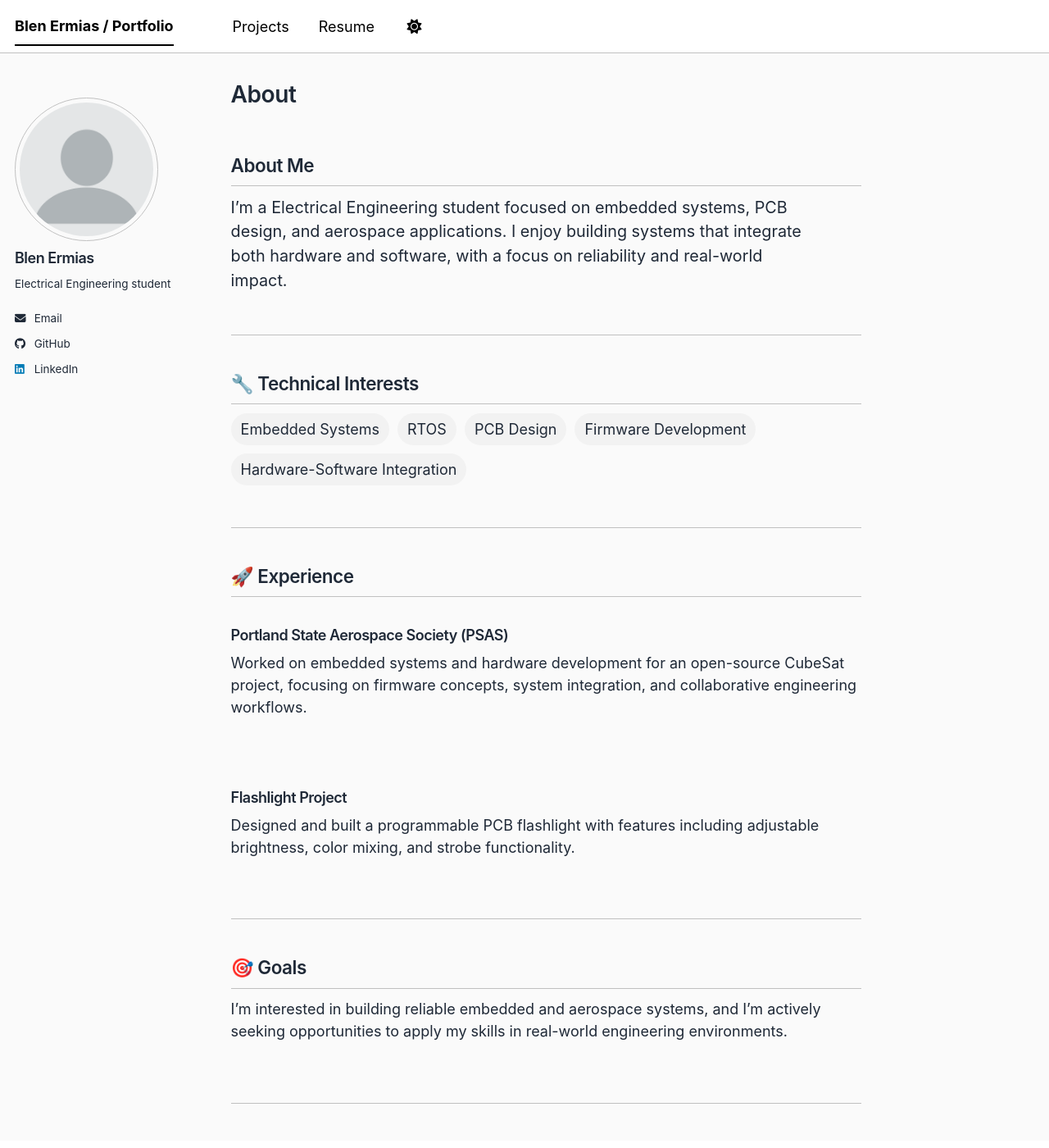
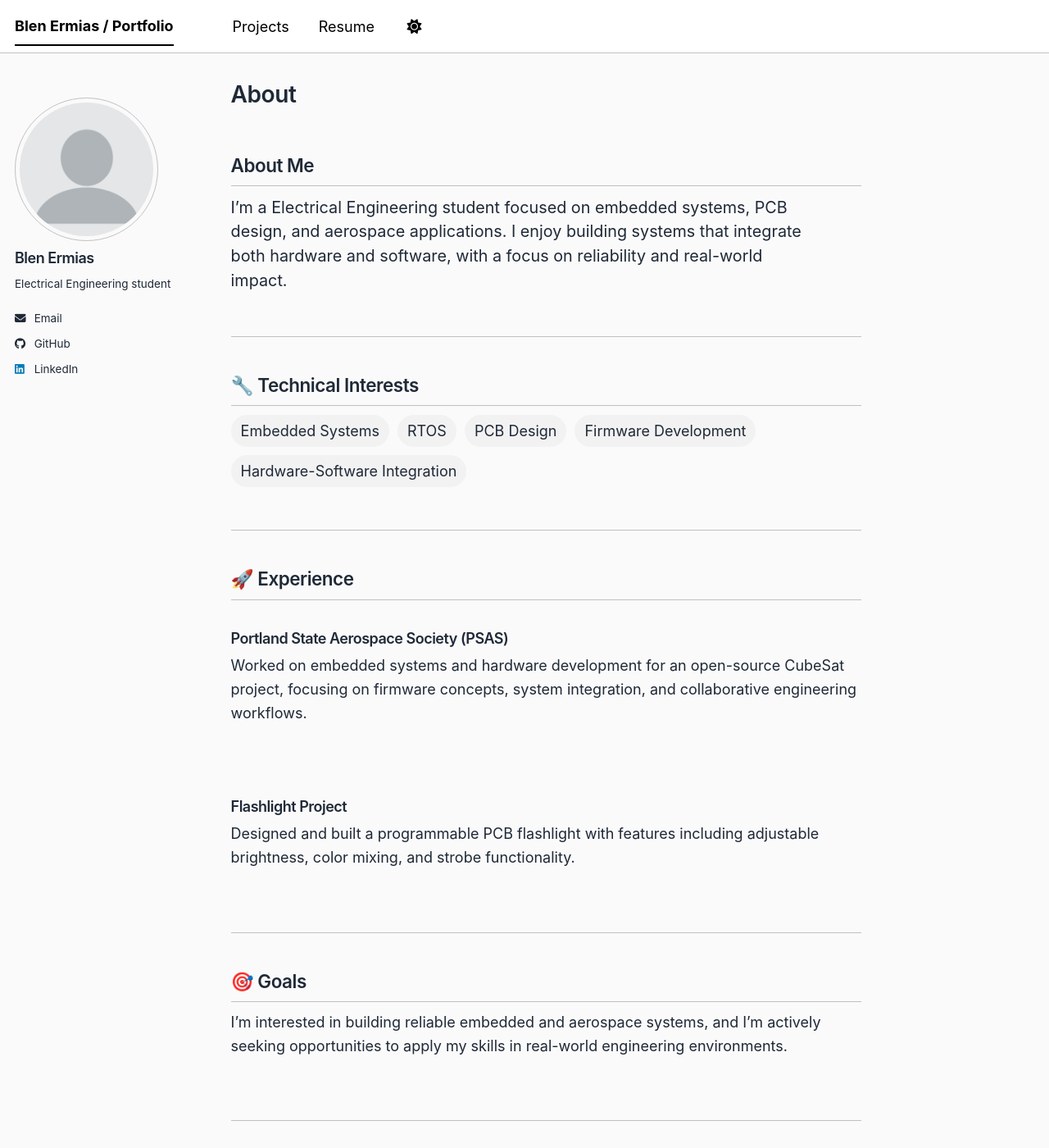
Before and after one commit to Blen-E/Blen-E.github.io, a Jekyll site: the page built from _pages/about.md, in a window 1280 px wide and 1400 px high. Shown: the whole window at 82% size. Built offline with Jekyll 4.4.1, drawn with Linux system fonts in a browser that asks for light colours; a script bundle is joined from its source files by our own code; library files that are not in the unit come from our copies.

Commit message:
Update main.scss

```diff
--- a/assets/css/main.scss
+++ b/assets/css/main.scss
@@ -41,14 +41,9 @@
     "vendor/font-awesome/solid",
     "vendor/font-awesome/brands"
 ;
-.grid-card {
-  transition: transform 0.2s ease, box-shadow 0.2s ease;
-}
+/* === Custom Styles === */
 
-.grid-card:hover {
-  transform: translateY(-6px);
-  box-shadow: 0 8px 20px rgba(0,0,0,0.1);
-}
+/* Colors */
 :root {
   --accent-color: #4f46e5;
   --accent-hover: #4338ca;
@@ -56,13 +51,15 @@
   --bg-color: #fafafa;
   --text-main: #1f2937;
 }
-/* DARK MODE */
-@media (prefers-color-scheme: dark) {
-  :root {
-    --bg-color: #0f172a;   /* deep navy */
-    --text-main: #e5e7eb;  /* soft white */
-  }
+
+/* Base styling */
+body {
+  font-family: -apple-system, BlinkMacSystemFont, "Segoe UI", Roboto, sans-serif;
+  background-color: var(--bg-color);
+  color: var(--text-main);
 }
+
+/* Links */
 a {
   color: var(--accent-color);
   text-decoration: none;
@@ -72,12 +69,13 @@
   color: var(--accent-hover);
 }
 
+/* Headings */
 h1, h2, h3 {
   font-weight: 600;
   letter-spacing: -0.5px;
 }
 
-/* Cards */
+/* Cards (ONLY ONE VERSION) */
 .grid-card {
   transition: transform 0.25s ease, box-shadow 0.25s ease;
   border: 1px solid #e5e7eb;
@@ -86,11 +84,18 @@
   padding: 18px;
 }
 
-@media (prefers-color-scheme: dark) {
-  .grid-card {
-    background: #1e293b;
-    border: 1px solid #334155;
-  }
+.grid-card:hover {
+  transform: translateY(-8px);
+  box-shadow: 0 16px 40px rgba(0,0,0,0.15);
+}
+
+/* Image hover effect */
+.grid-card img {
+  transition: transform 0.3s ease;
+}
+
+.grid-card:hover img {
+  transform: scale(1.03);
 }
 
 /* Tags */
@@ -103,8 +108,11 @@
   font-weight: 500;
 }
 
-body {
-  font-family: -apple-system, BlinkMacSystemFont, "Segoe UI", Roboto, sans-serif;
-  background-color: var(--bg-color);
-  color: var(--text-main);
+/* Content spacing */
+.page__content {
+  max-width: 900px;
 }
+
+.page__content p {
+  line-height: 1.6;
+}
```
